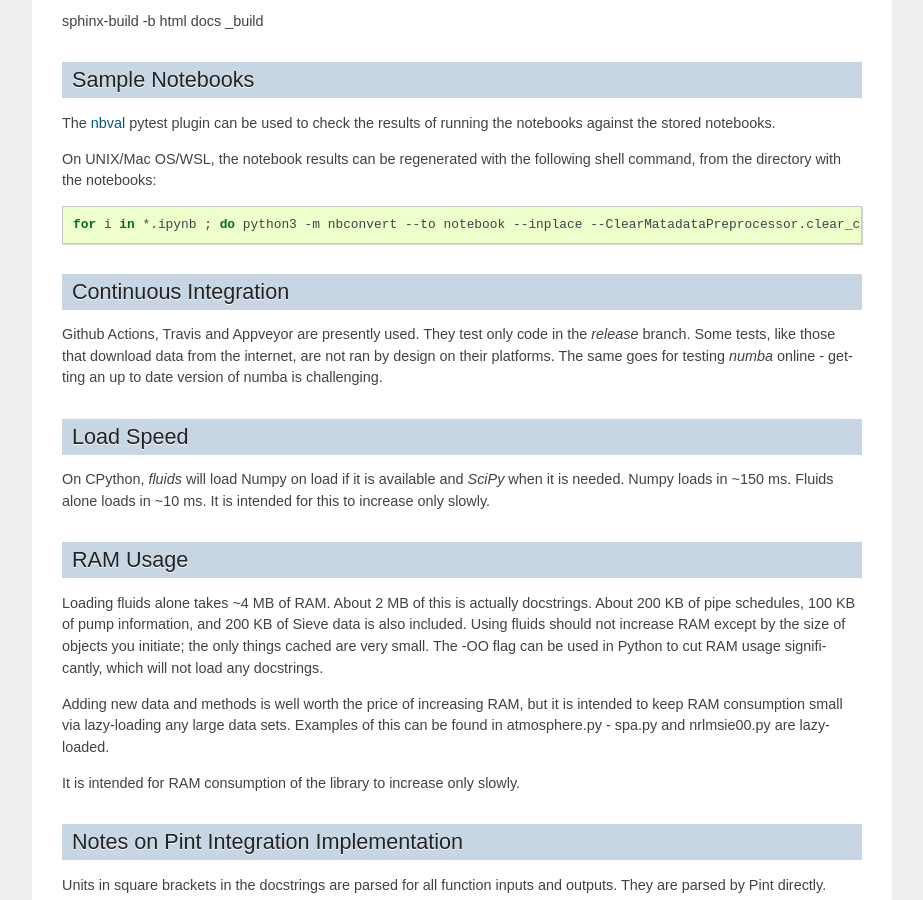
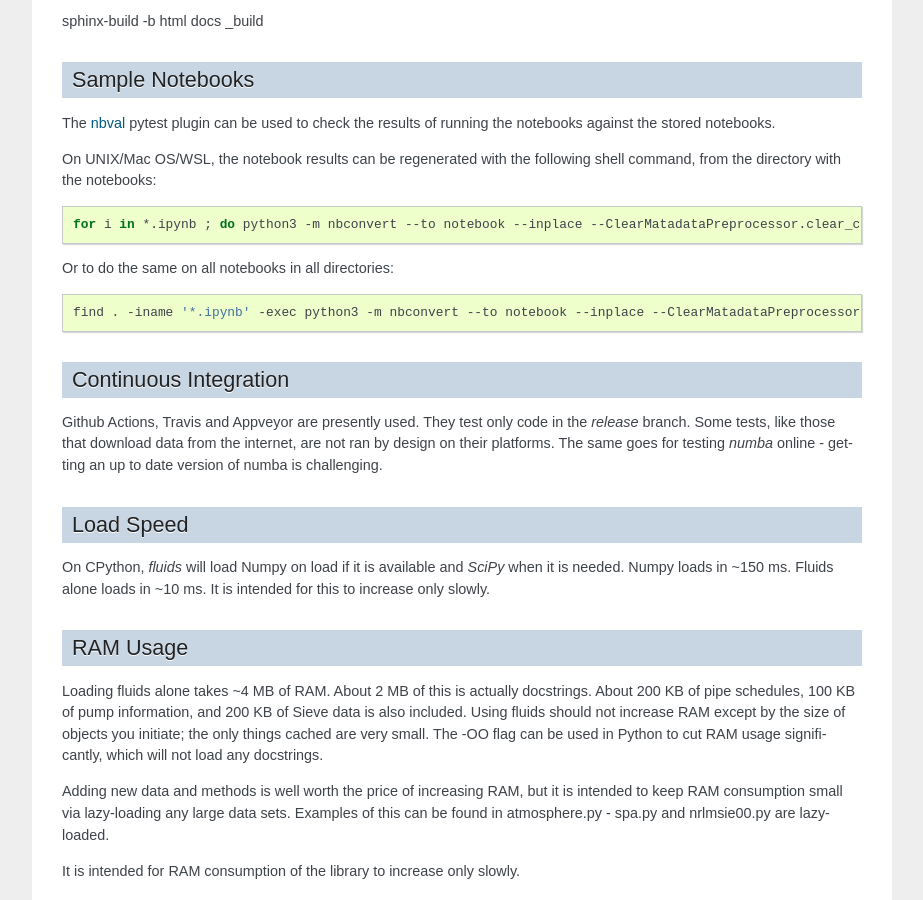
Before and after one commit to CalebBell/fluids, a Sphinx documentation site: the page built from docs/developers.rst, in a window 1280 px wide and 900 px high, scrolled down 3342 px. Shown: the whole window, without its empty margins (198-1121 px from the left). Built offline with Sphinx 7.4.7, drawn with Linux system fonts in a browser that asks for light colours; formulas are drawn with MathJax 3; pages that are not in the unit, such as notebooks, are missing from menus.

Commit message:
Small note

```diff
--- a/docs/developers.rst
+++ b/docs/developers.rst
@@ -128,6 +128,12 @@ On UNIX/Mac OS/WSL, the notebook results can be regenerated with the following s
 
    for i in *.ipynb ; do python3 -m nbconvert --to notebook --inplace --ClearMatadataPreprocessor.clear_cell_metadata=True --ClearMetadataPreprocessor.enabled=True  --ClearMetadataPreprocessor.clear_notebook_metadata=True --execute "$i" ; done
 
+Or to do the same on all notebooks in all directories:
+
+.. code-block:: bash
+
+    find . -iname '*.ipynb' -exec python3 -m nbconvert --to notebook --inplace --ClearMatadataPreprocessor.clear_cell_metadata=True --ClearMetadataPreprocessor.enabled=True  --ClearMetadataPreprocessor.clear_notebook_metadata=True --execute {} \;
+
 Continuous Integration
 ----------------------
 Github Actions, Travis and Appveyor are presently used. They test only code in the `release` branch. Some tests, like those that download data from the internet, are not ran by design on their platforms. The same goes for testing `numba` online - getting an up to date version of numba is challenging.
```
